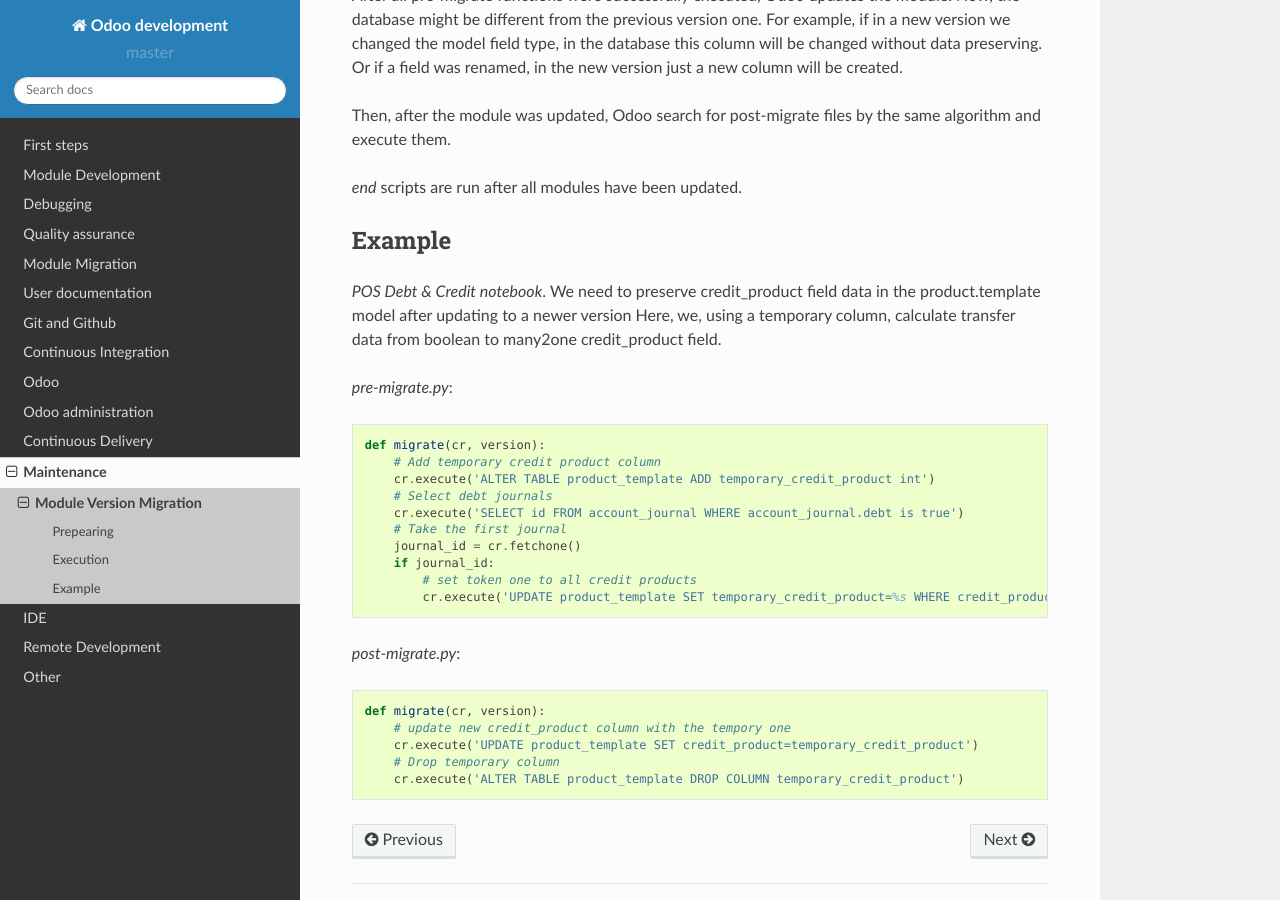
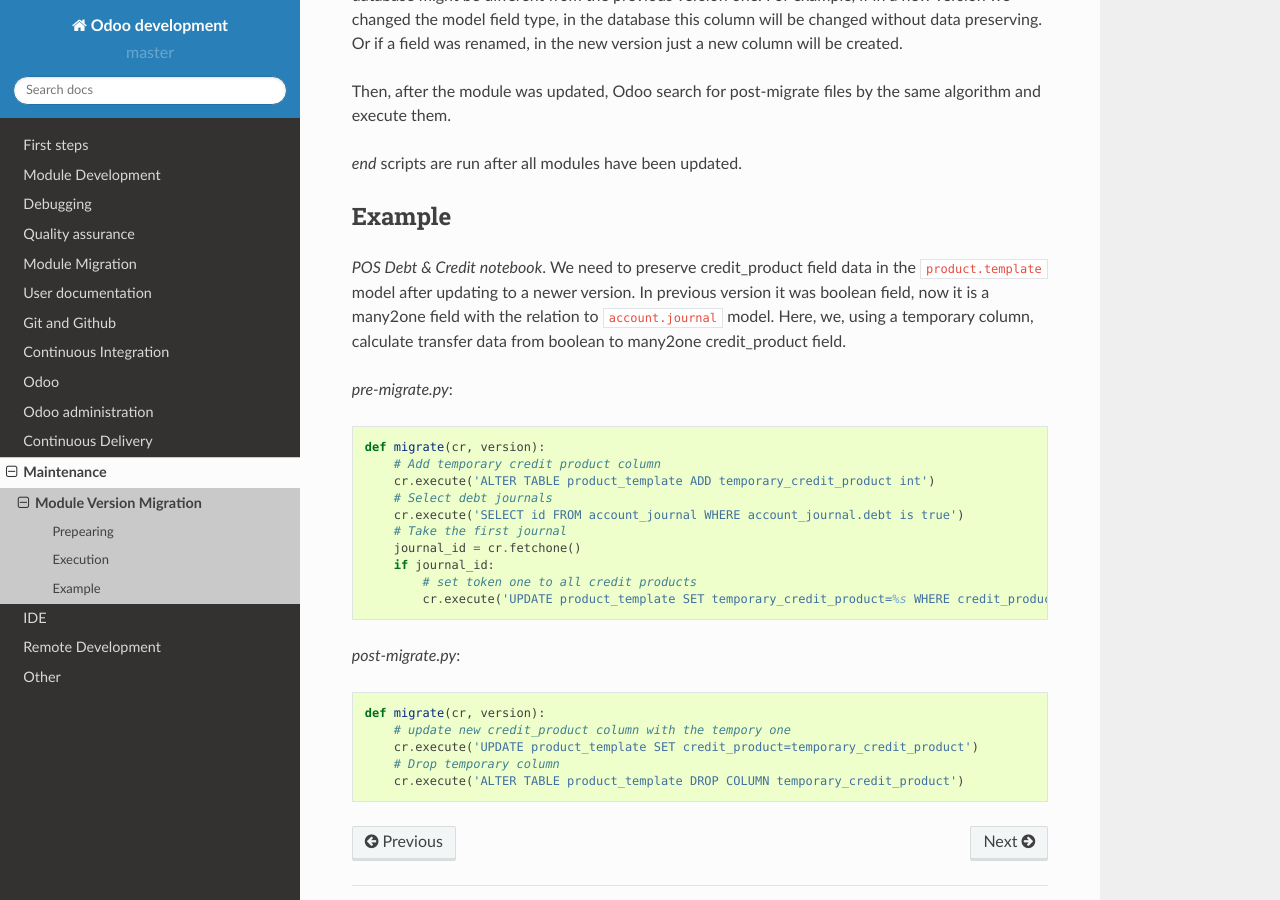
Before and after one commit to itpp-labs/odoo-development, a Sphinx documentation site: the page built from docs/maintenance/migration.rst, in a window 1280 px wide and 900 px high, scrolled down 1044 px. Built offline with Sphinx 7.4.7 and the Read the Docs theme 2.0.0, drawn with Linux system fonts in a browser that asks for light colours; some of the changed text lies outside the part shown.

Commit message:
fixes, and detalisation

```diff
--- a/docs/maintenance/migration.rst
+++ b/docs/maintenance/migration.rst
@@ -54,7 +53,8 @@
 Example
 -------
 
-*POS Debt & Credit notebook*. We need to preserve credit_product field data in the product.template model after updating to a newer version
+*POS Debt & Credit notebook*. We need to preserve credit_product field data in the ``product.template`` model after updating to a newer version.
+In previous version it was boolean field, now it is a many2one field with the relation to ``account.journal`` model.
 Here, we, using a temporary column, calculate transfer data from boolean to many2one credit_product field.
 
 *pre-migrate.py*::
```
Also changed, not shown: other parts of docs/maintenance/migration.rst (+0 -1 lines).
